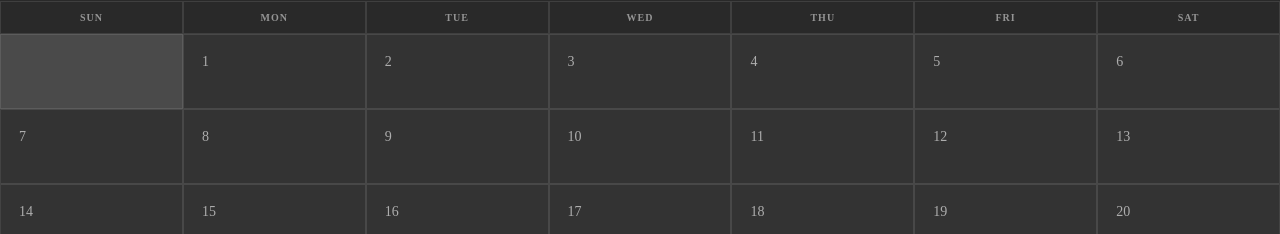
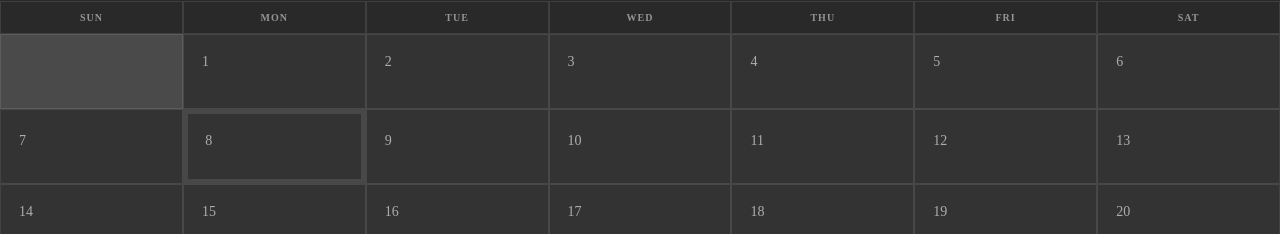
Before and after one commit to sheesania/i-wrote-today, a React (Create React App) app: page / in a window 1280 px wide. Shown: the part 117-351 px from the top of the page. Built offline with nearby package versions, Linux system fonts and the light colour scheme; the HTML template or start-up script is replaced by a standard one.

Commit message:
Highlight today on calendar

```diff
--- a/src/App.css
+++ b/src/App.css
@@ -56,6 +56,10 @@ th, td {
   box-sizing: border-box;
 }
 
+.current-day {
+  border-width: 5px;
+}
+
 th {
   text-transform: uppercase;
   font-size:10px;
--- a/src/Day.js
+++ b/src/Day.js
@@ -39,6 +39,11 @@ function Day(props) {
   const enabled = dayInCurrentMonth ? 'day-enabled' : 'day-disabled';
   const number = dayInCurrentMonth ? day.getDate() : '';
 
+  let currentDay = '';
+  if (dayInCurrentMonth && (day.toDateString() === new Date().toDateString())) {
+    currentDay = 'current-day';
+  }
+
   let wroteTodayClass;
   if (!dayInCurrentMonth) {
     wroteTodayClass = '';
@@ -49,7 +54,7 @@ function Day(props) {
   return (
     <td
       onClick={updateWroteToday}
-      className={`day ${enabled} ${wroteTodayClass}`}>
+      className={`day ${enabled} ${wroteTodayClass} ${currentDay}`}>
       <span className='number'>{number}</span>
     </td>
   );
```
